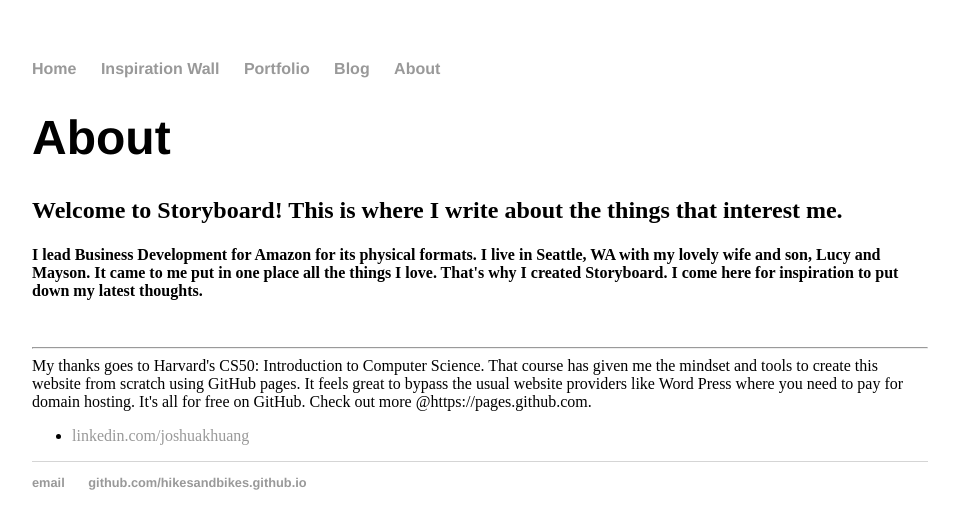
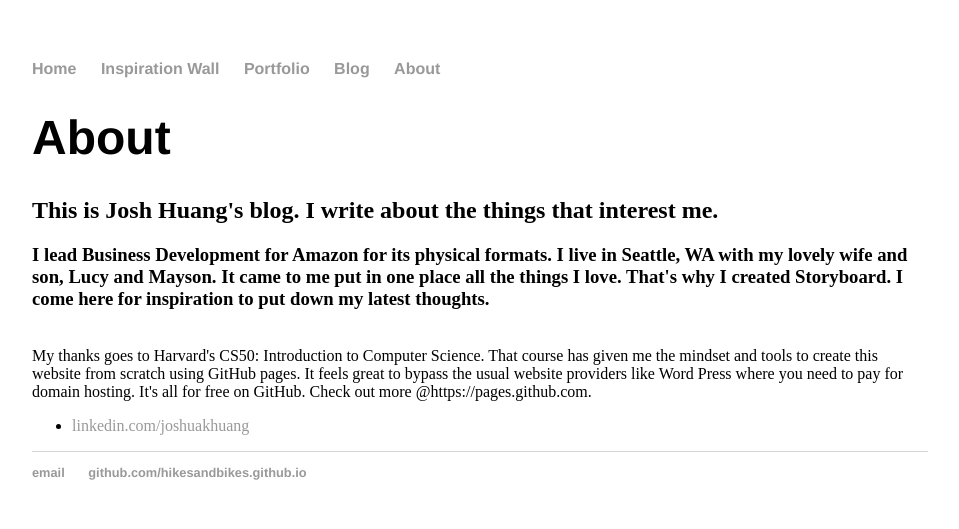
Before and after one commit to hikesandbikes/hikesandbikes.github.io, a Jekyll site: the page built from about/index.html, in a window 1280 px wide. Shown: the top 529 px of the page, without its empty margins (160-1119 px from the left). Built offline with Jekyll 4.4.1, drawn with Linux system fonts in a browser that asks for light colours.

Commit message:
Update index.html

```diff
--- a/about/index.html
+++ b/about/index.html
@@ -5,20 +5,20 @@ title: About Storyboard
 
 		<div class="about">
 			<h1>About</h1>
-			<h2>Welcome to Storyboard!  This is where I write about the things that interest me.</h2>
+			<h2>This is Josh Huang's blog. I write about the things that interest me.</h2>
 
-			<h4>I lead Business Development for Amazon for its physical formats.  I live in Seattle, WA with my
+			<h3>I lead Business Development for Amazon for its physical formats.  I live in Seattle, WA with my
 				lovely wife and son, Lucy and Mayson.  It came to me put in one place all the things I love.
 				That's why I created Storyboard.  I come here for inspiration to put down my latest thoughts.
-			</h4>
+			</h3>
 			<br>
-			<hr>
+			<hr3>
 				My thanks goes to Harvard's CS50: Introduction to Computer Science.  That course has given me the mindset
 				and tools to create this website from scratch using GitHub pages.  It feels great to bypass
 				the usual website providers like Word Press where you need to pay for domain hosting.  It's all for
 				free on GitHub.  Check out more @https://pages.github.com.
 
-			</h4>
+			</h3>
 
 			<ul class="contacts">
 				<li><a href="#">linkedin.com/joshuakhuang</a></li>
```
